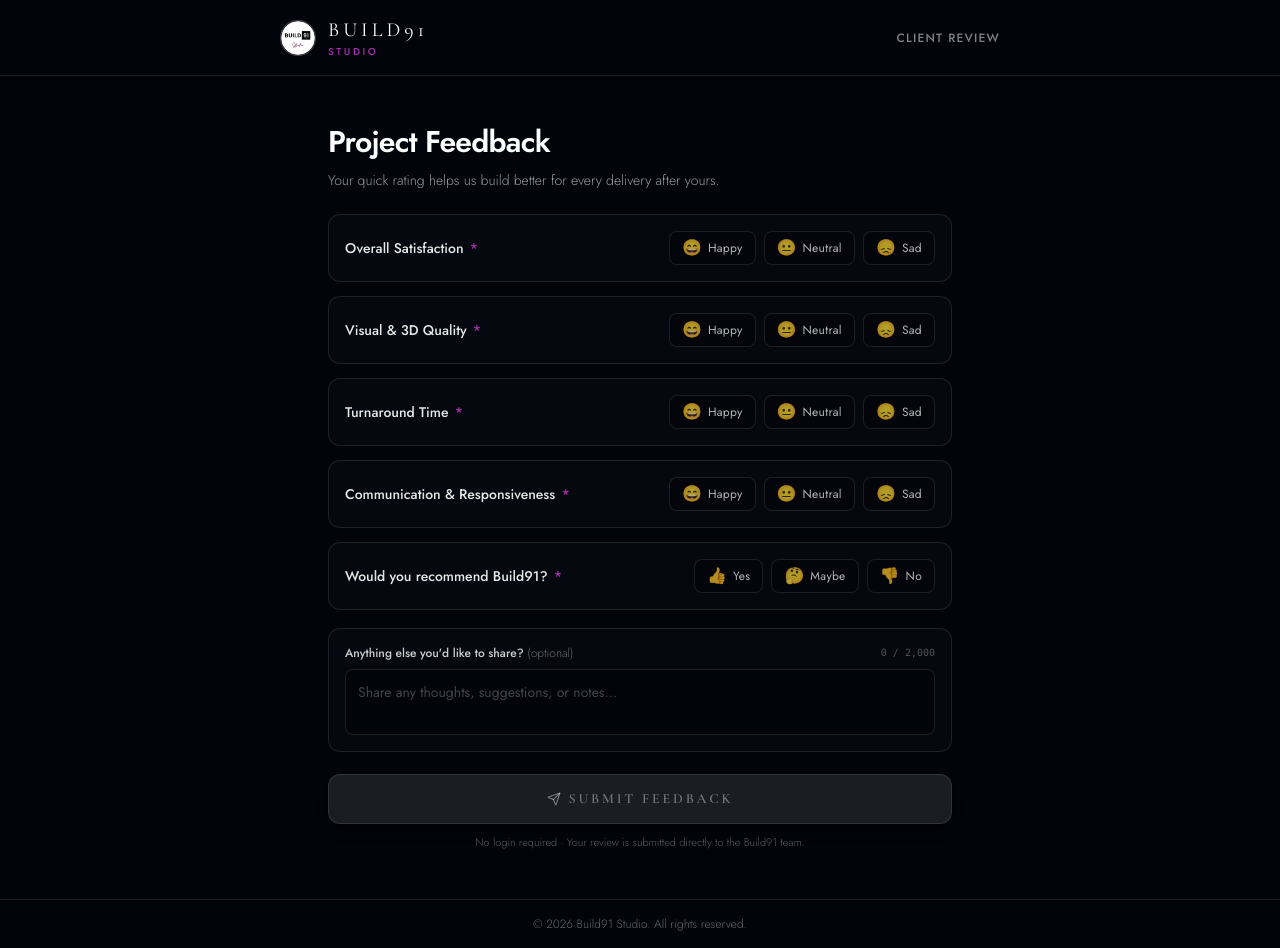
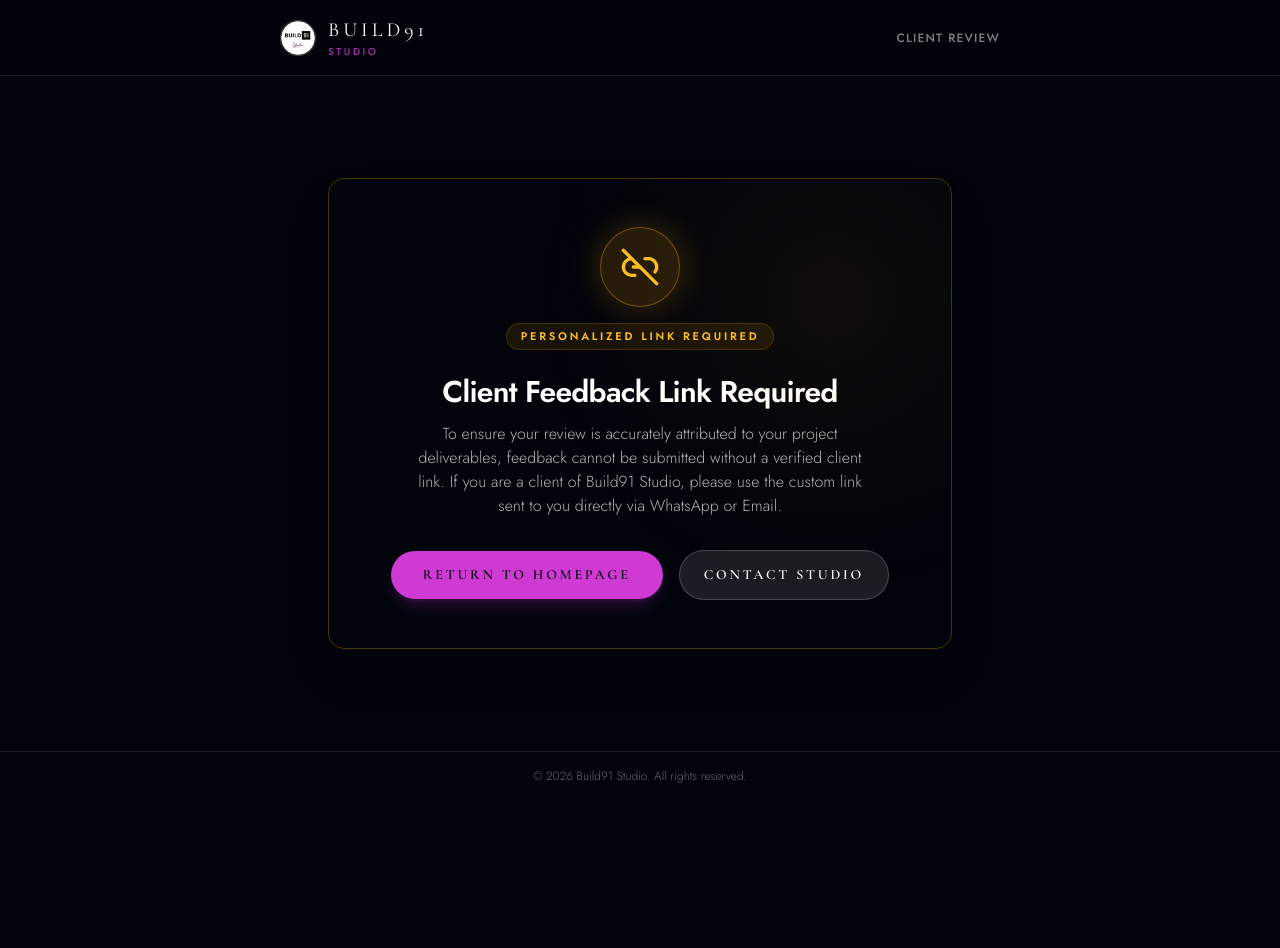
Before and after one commit to adityas777/build91-studio, a Next.js app: page /feedback in a window 1280 px wide. After the commit the page ends 800 px from the top, so only its background shows below. Built offline with nearby package versions, Linux system fonts and the light colour scheme.

Commit message:
fix(feedback): require client name or project data in URL params to allow submission

```diff
--- a/app/api/feedback/route.ts
+++ b/app/api/feedback/route.ts
@@ -3,8 +3,10 @@ import { Resend } from 'resend';
 
 type FeedbackPayload = {
   clientName?: string;
+  name?: string;
   organization?: string;
   project?: string;
+  data?: string;
   date?: string;
   company?: string;
   overallSatisfaction: 'happy' | 'neutral' | 'sad';
@@ -34,8 +36,10 @@ export async function POST(req: Request) {
 
   const {
     clientName,
+    name,
     organization,
     project,
+    data,
     date,
     company,
     overallSatisfaction,
@@ -46,8 +50,18 @@ export async function POST(req: Request) {
     comments,
   } = body;
 
-  const resolvedOrg = organization || company || project || '';
-  const resolvedClient = clientName || 'Anonymous Client';
+  const resolvedOrg = organization?.trim() || company?.trim() || project?.trim() || data?.trim() || '';
+  const resolvedClient = clientName?.trim() || name?.trim() || '';
+
+  // Validate that client/project URL parameters are present
+  if (!resolvedClient && !resolvedOrg) {
+    return NextResponse.json(
+      { error: 'Missing client name or project data. URL parameters are required to submit feedback.' },
+      { status: 400 }
+    );
+  }
+
+  const finalClientName = resolvedClient || resolvedOrg || 'Valued Client';
 
   // Validate required rating fields
   if (!overallSatisfaction || !['happy', 'neutral', 'sad'].includes(overallSatisfaction)) {
@@ -75,7 +89,7 @@ export async function POST(req: Request) {
   const deliveryDate = date ? date.trim() : 'Unspecified Date';
 
   console.log('[feedback] new feedback submission received', {
-    client: resolvedClient,
+    client: finalClientName,
     organization: resolvedOrg,
     deliveryDate,
     overallSatisfaction,
@@ -96,7 +110,7 @@ export async function POST(req: Request) {
         headers: { 'Content-Type': 'application/json' },
         body: JSON.stringify({
           timestamp,
-          clientName: resolvedClient,
+          clientName: finalClientName,
           organization: resolvedOrg,
           deliveryDate,
           overallSatisfaction,
@@ -127,13 +141,13 @@ export async function POST(req: Request) {
   try {
     const resend = new Resend(apiKey);
 
-    const subjectHeadline = resolvedOrg ? `${resolvedClient} (${resolvedOrg})` : resolvedClient;
+    const subjectHeadline = resolvedOrg && resolvedClient ? `${resolvedClient} (${resolvedOrg})` : finalClientName;
     const subject = `Client Feedback: ${subjectHeadline} — ${RATING_LABELS[overallSatisfaction]?.emoji} ${RATING_LABELS[overallSatisfaction]?.label}`;
 
     const text = `
 Client Feedback Submission
 ----------------------------------------
-Client Name: ${resolvedClient}
+Client Name: ${finalClientName}
 ${resolvedOrg ? `Organization / Project: ${resolvedOrg}\n` : ''}${deliveryDate !== 'Unspecified Date' ? `Delivery Date: ${deliveryDate}\n` : ''}Submitted At: ${timestamp}
 
 Ratings:
--- a/app/feedback/page.tsx
+++ b/app/feedback/page.tsx
@@ -1,5 +1,8 @@
 import type { Metadata } from 'next';
+import { Suspense } from 'react';
 import { FeedbackClient } from '@/components/FeedbackClient';
+
+export const dynamic = 'force-dynamic';
 
 export const metadata: Metadata = {
   title: 'Client Feedback | Build91 Studio',
@@ -13,9 +16,13 @@ export const metadata: Metadata = {
 type SearchParams = Promise<{
   client?: string;
   name?: string;
+  customer?: string;
+  user?: string;
   org?: string;
   organization?: string;
   project?: string;
+  company?: string;
+  data?: string;
   date?: string;
 }>;
 
@@ -26,15 +33,17 @@ export default async function FeedbackPage({
 }) {
   const params = await searchParams;
 
-  const clientName = params.client || params.name || '';
-  const orgName = params.org || params.organization || params.project || '';
-  const dateVal = params.date || '';
+  const clientName = (params?.client || params?.name || params?.customer || params?.user || '').trim();
+  const orgName = (params?.org || params?.organization || params?.project || params?.company || params?.data || '').trim();
+  const dateVal = (params?.date || '').trim();
 
   return (
-    <FeedbackClient
-      initialClient={clientName}
-      initialOrg={orgName}
-      initialDate={dateVal}
-    />
+    <Suspense fallback={<div className="min-h-screen bg-ink-900" />}>
+      <FeedbackClient
+        initialClient={clientName}
+        initialOrg={orgName}
+        initialDate={dateVal}
+      />
+    </Suspense>
   );
 }
--- a/components/FeedbackClient.tsx
+++ b/components/FeedbackClient.tsx
@@ -3,6 +3,7 @@
 import { useState } from 'react';
 import Image from 'next/image';
 import Link from 'next/link';
+import { useSearchParams } from 'next/navigation';
 import { motion, AnimatePresence } from 'framer-motion';
 import {
   CheckCircle2,
@@ -10,7 +11,8 @@ import {
   Loader2,
   AlertCircle,
   Building2,
-  UserCheck
+  UserCheck,
+  Link2Off
 } from 'lucide-react';
 import { SITE } from '@/lib/constants';
 
@@ -40,8 +42,33 @@ export function FeedbackClient({
   initialOrg = '',
   initialDate = '',
 }: FeedbackClientProps) {
-  const clientName = initialClient.trim();
-  const organization = initialOrg.trim();
+  const searchParams = useSearchParams();
+
+  const urlClient = (
+    searchParams?.get('client') ||
+    searchParams?.get('name') ||
+    searchParams?.get('customer') ||
+    searchParams?.get('user') ||
+    ''
+  ).trim();
+
+  const urlOrg = (
+    searchParams?.get('org') ||
+    searchParams?.get('organization') ||
+    searchParams?.get('project') ||
+    searchParams?.get('company') ||
+    searchParams?.get('data') ||
+    ''
+  ).trim();
+
+  const urlDate = (searchParams?.get('date') || '').trim();
+
+  const clientName = (urlClient || initialClient || '').trim();
+  const organization = (urlOrg || initialOrg || '').trim();
+  const deliveryDate = (urlDate || initialDate || '').trim();
+
+  // Valid params require at least client name or project / organization data
+  const hasValidParams = Boolean(clientName || organization);
 
   // Ratings
   const [overallSatisfaction, setOverallSatisfaction] = useState<RatingValue | null>(null);
@@ -59,6 +86,11 @@ export function FeedbackClient({
   const handleSubmit = async (e: React.FormEvent) => {
     e.preventDefault();
     setErrorMessage(null);
+
+    if (!hasValidParams || (!clientName && !organization)) {
+      setErrorMessage('Feedback cannot be submitted without a valid personalized client link.');
+      return;
+    }
 
     if (!overallSatisfaction) {
       setErrorMessage('Please select your Overall Satisfaction rating.');
@@ -88,9 +120,9 @@ export function FeedbackClient({
         method: 'POST',
         headers: { 'Content-Type': 'application/json' },
         body: JSON.stringify({
-          clientName: clientName || 'Valued Client',
+          clientName: clientName || '',
           organization: organization || '',
-          date: initialDate || '',
+          date: deliveryDate || '',
           overallSatisfaction,
           quality,
           turnaroundTime,
@@ -159,7 +191,57 @@ export function FeedbackClient({
       {/* Main Content Area */}
       <main className="flex-1 max-w-2xl w-full mx-auto px-4 sm:px-6 py-8 sm:py-12 flex flex-col justify-center">
         <AnimatePresence mode="wait">
-          {submitted ? (
+          {!hasValidParams ? (
+            /* ── Missing Parameters / Locked State ────────────────────────────── */
+            <motion.div
+              key="missing-params"
+              initial={{ opacity: 0, scale: 0.95, y: 15 }}
+              animate={{ opacity: 1, scale: 1, y: 0 }}
+              exit={{ opacity: 0, scale: 0.95 }}
+              transition={{ duration: 0.45, ease: [0.22, 1, 0.36, 1] }}
+              className="glass-card rounded-2xl p-8 sm:p-12 text-center border border-amber-500/30 shadow-2xl relative overflow-hidden my-auto"
+            >
+              <div className="absolute top-0 right-0 w-60 h-60 bg-amber-500/10 rounded-full blur-[100px] pointer-events-none" />
+
+              {/* Centered Locked / Alert Icon */}
+              <div className="flex flex-col items-center justify-center mb-6">
+                <div className="inline-flex items-center justify-center w-16 h-16 sm:w-20 sm:h-20 rounded-full bg-amber-500/15 border border-amber-500/40 text-amber-400 mb-4 shadow-[0_0_35px_rgba(245,158,11,0.25)]">
+                  <Link2Off className="w-8 h-8 sm:w-10 sm:h-10" />
+                </div>
+                <span className="inline-block text-[11px] uppercase tracking-[0.25em] text-amber-400 font-semibold bg-amber-500/10 px-3.5 py-1 rounded-full border border-amber-500/20">
+                  Personalized Link Required
+                </span>
+              </div>
+
+              {/* Headline */}
+              <h2 className="text-display text-2xl sm:text-3xl font-semibold text-white tracking-tight mb-3">
+                Client Feedback Link Required
+              </h2>
+
+              {/* Description */}
+              <p className="text-white/70 text-sm sm:text-base leading-relaxed max-w-md mx-auto mb-8 font-light">
+                To ensure your review is accurately attributed to your project deliverables, feedback cannot be submitted without a verified client link. If you are a client of Build91 Studio, please use the custom link sent to you directly via WhatsApp or Email.
+              </p>
+
+              {/* Actions */}
+              <div className="flex flex-col sm:flex-row items-center justify-center gap-3 sm:gap-4">
+                <Link
+                  href="/"
+                  className="w-full sm:w-auto bg-gradient-to-r from-gold via-gold-light to-gold text-ink-900 font-accent text-xs sm:text-sm font-semibold tracking-[0.2em] uppercase py-3.5 px-8 rounded-full shadow-lg shadow-gold/20 hover:shadow-gold/40 hover:scale-105 active:scale-95 transition-all duration-300 inline-flex items-center justify-center"
+                >
+                  Return to Homepage
+                </Link>
+                <a
+                  href="https://wa.me/919106093310?text=Hi%20Build91%20Studio%2C%20I%20need%20a%20feedback%20link%20for%20my%20project."
+                  target="_blank"
+                  rel="noopener noreferrer"
+                  className="w-full sm:w-auto bg-white/10 hover:bg-white/15 text-white font-accent text-xs sm:text-sm font-semibold tracking-[0.2em] uppercase py-3.5 px-6 rounded-full border border-white/20 transition-all duration-300 inline-flex items-center justify-center gap-2"
+                >
+                  Contact Studio
+                </a>
+              </div>
+            </motion.div>
+          ) : submitted ? (
             /* ── Polished Centered Thank You State ────────────────────────────── */
             <motion.div
               key="success"
```
Also changed, not shown: components/FeedbackAdminClient.tsx (+35 -8 lines).
